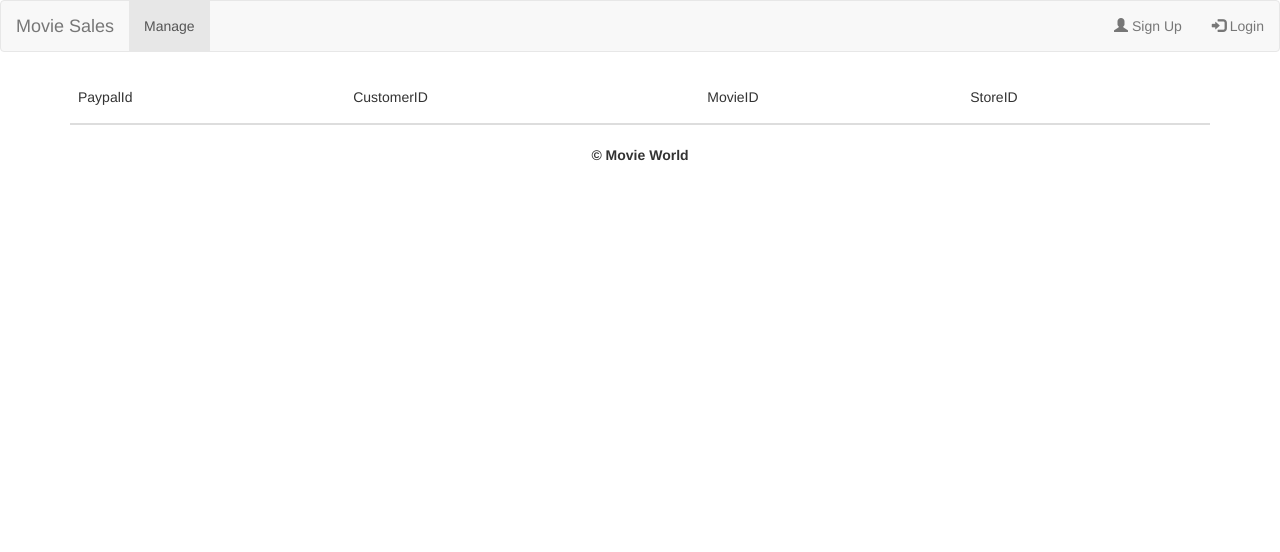
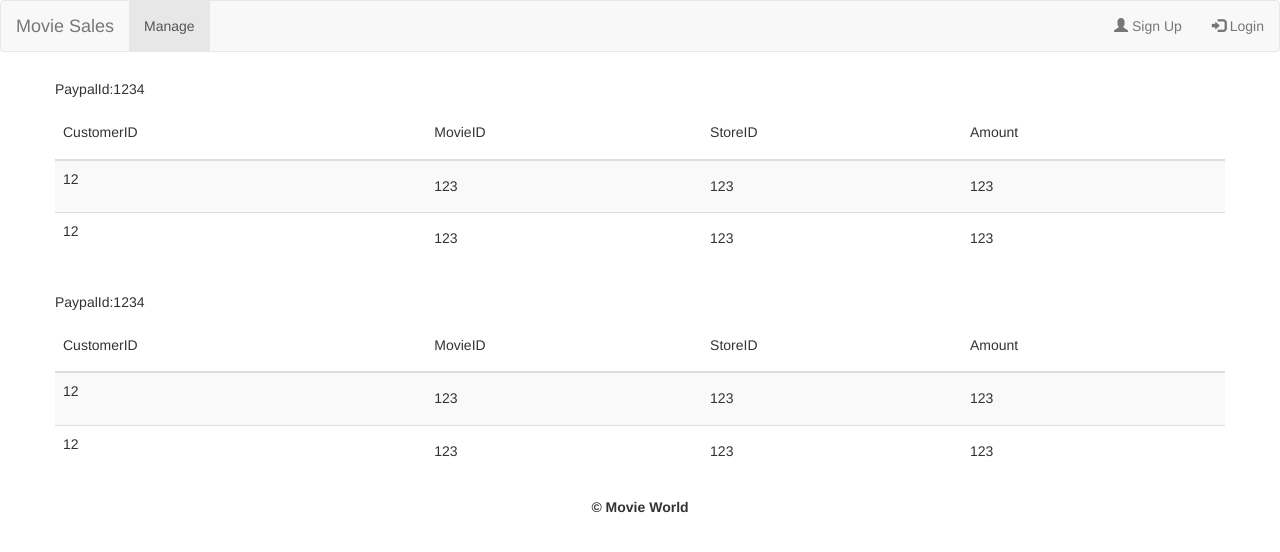
Before and after one commit to vivamilk/Movie_sale, a Flask app: page /show_history in a window 1280 px wide. Shown: the top 552 px of the page. Run offline with Flask 2, Linux system fonts and the light colour scheme; lists and menus that the app fills with data are empty; some libraries are stand-ins or nearby versions.

Commit message:
update history page

```diff
--- a/app.py
+++ b/app.py
@@ -389,8 +389,37 @@ def update_info():
 
 @app.route('/show_history')
 def show_history():
-    data = []
-    return render_template('show_history.html', history_data=data)
+    data = [
+        {"paypal_id": "1234",
+        "item_list":[
+        {
+        "customerID": "12",
+        "movieID": "123",
+        "storeID": "123",
+        "amount": "123"
+        },
+        {
+            "customerID": "12",
+            "movieID": "123",
+            "storeID": "123",
+            "amount": "123"
+        }]},
+        {"paypal_id": "1234",
+         "item_list": [
+             {
+                 "customerID": "12",
+                 "movieID": "123",
+                 "storeID": "123",
+                 "amount": "123"
+             },
+             {
+                 "customerID": "12",
+                 "movieID": "123",
+                 "storeID": "123",
+                 "amount": "123"
+             }]}
+    ]
+    return render_template('show_history.html', history=data)
 
 
 @app.route('/manage_customer')
--- a/templates/show_history.html
+++ b/templates/show_history.html
@@ -3,25 +3,29 @@
 {% endblock %}
 {% block content %}
     <div class="container">
+        {% for history_datas in history %}
+            <div class="row"><h5>PaypalId:{{ history_datas.paypal_id }}</h5></div>
+            <div class="row">
                 <table class="table table-striped">
                     <thead>
                     <tr>
-                <th><h5>PaypalId</h5></th>
                         <th><h5>CustomerID</h5></th>
                         <th><h5>MovieID</h5></th>
                         <th><h5>StoreID</h5></th>
+                        <th><h5>Amount</h5></th>
                     </tr>
                     </thead>
-            {#            Manage the movie#}
 
-            {% for history in history_data %}
+                    {% for history_data in history_datas.item_list %}
                         <tr>
-                    <td>{{ history.customerID }}</td>
-                    <td><h5>{{ history.movieID }}</h5></td>
-                    <td><h5>{{ history.storeID }}</h5></td>
-                    <td><h5>{{ history.Price}}</h5></td>
+                            <td>{{ history_data.customerID }}</td>
+                            <td><h5>{{ history_data.movieID }}</h5></td>
+                            <td><h5>{{ history_data.storeID }}</h5></td>
+                            <td><h5>{{ history_data.amount }}</h5></td>
                         </tr>
                     {% endfor %}
                 </table>
             </div>
+        {% endfor %}
+    </div>
 {% endblock %}
```
Also changed, not shown: templates/test.html (+6 -4 lines). Lines whose indentation alone changed are shown as unchanged.
